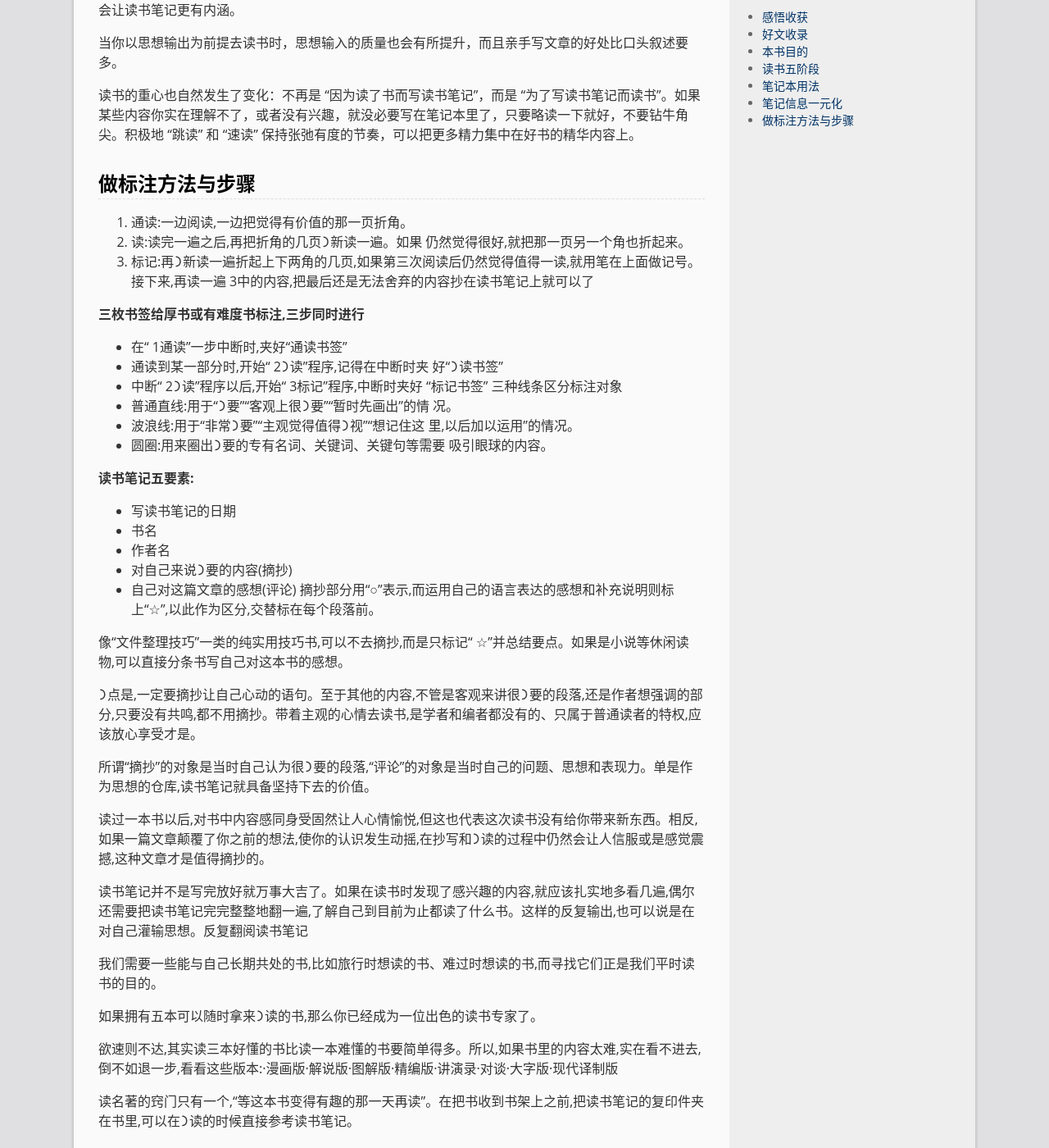
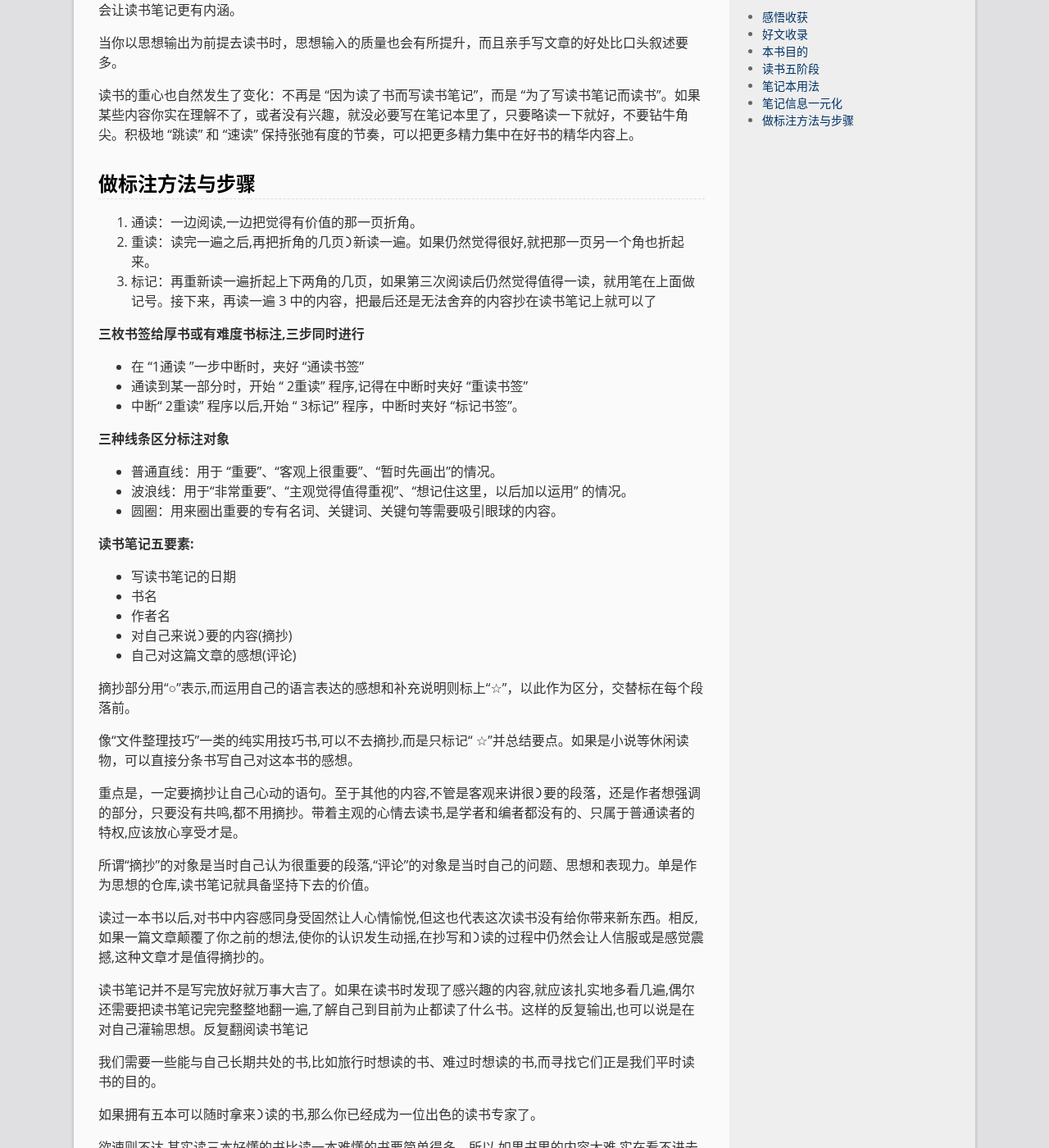
Before and after one commit to LonlyStack/LonlyPan.github.io, a Jekyll site: the page built from _posts/books/2020-05-20-如何有效阅读一本书.md, in a window 1280 px wide and 1400 px high, scrolled down 2157 px. Shown: the whole window at 82% size. Built offline with Jekyll 4.4.1, drawn with Linux system fonts in a browser that asks for light colours; comment, search, counter and statistics services are not loaded.

Commit message:
修改文件: _posts/books/2020-05-20-如何有效阅读一本书.md

```diff
--- a/_posts/books/2020-05-20-如何有效阅读一本书.md
+++ b/_posts/books/2020-05-20-如何有效阅读一本书.md
@@ -81,24 +81,21 @@ review: "本书教你仅使用一个笔记本来完成从找书、购书、读
 
 ## 做标注方法与步骤
 
-1. 通读:一边阅读,一边把觉得有价值的那一⻚折⻆。
-2. 读:读完一遍之后,再把折⻆的几⻚᯿新读一遍。如果
-仍然觉得很好,就把那一⻚另一个⻆也折起来。
-3. 标记:再᯿新读一遍折起上下两⻆的几⻚,如果第三次阅读后仍然觉得值得一读,就用笔在上面做记号。接下来,再读一遍 3中的内容,把最后还是无法舍弃的内容抄在读书笔记上就可以了
+1. 通读：一边阅读,一边把觉得有价值的那一⻚折⻆。
+2. 重读：读完一遍之后,再把折⻆的几⻚᯿新读一遍。如果仍然觉得很好,就把那一⻚另一个⻆也折起来。
+3. 标记：再重新读一遍折起上下两⻆的几⻚，如果第三次阅读后仍然觉得值得一读，就用笔在上面做记号。接下来，再读一遍 3 中的内容，把最后还是无法舍弃的内容抄在读书笔记上就可以了
 
 **三枚书签给厚书或有难度书标注,三步同时进行**
-- 在“ 1通读”一步中断时,夹好“通读书签”
-- 通读到某一部分时,开始“ 2᯿读”程序,记得在中断时夹
-好“᯿读书签”
-- 中断“ 2᯿读”程序以后,开始“ 3标记”程序,中断时夹好
-“标记书签”
-三种线条区分标注对象
-- 普通直线:用于“᯿要”“客观上很᯿要”“暂时先画出”的情
-况。
-- 波浪线:用于“非常᯿要”“主观觉得值得᯿视”“想记住这
-里,以后加以运用”的情况。
-- 圆圈:用来圈出᯿要的专有名词、关键词、关键句等需要
-吸引眼球的内容。
+
+- 在 “1通读 ”一步中断时，夹好 “通读书签”
+- 通读到某一部分时，开始 “ 2重读” 程序,记得在中断时夹好 “重读书签”
+- 中断“ 2重读” 程序以后,开始 “ 3标记” 程序，中断时夹好 “标记书签”。
+
+**三种线条区分标注对象**
+
+- 普通直线：用于 “重要”、“客观上很重要”、“暂时先画出”的情况。
+- 波浪线：用于“非常重要”、“主观觉得值得重视”、“想记住这里，以后加以运用” 的情况。
+- 圆圈：用来圈出重要的专有名词、关键词、关键句等需要吸引眼球的内容。
 
 **读书笔记五要素:**
 - 写读书笔记的日期
@@ -106,13 +103,14 @@ review: "本书教你仅使用一个笔记本来完成从找书、购书、读
 - 作者名
 - 对自己来说᯿要的内容(摘抄)
 - 自己对这篇文章的感想(评论)
-摘抄部分用“○”表示,而运用自己的语言表达的感想和补充说明则标上“☆”,以此作为区分,交替标在每个段落前。
 
-像“文件整理技巧”一类的纯实用技巧书,可以不去摘抄,而是只标记“ ☆”并总结要点。如果是小说等休闲读物,可以直接分条书写自己对这本书的感想。
+摘抄部分用“○”表示,而运用自己的语言表达的感想和补充说明则标上“☆”，以此作为区分，交替标在每个段落前。
 
-᯿点是,一定要摘抄让自己心动的语句。至于其他的内容,不管是客观来讲很᯿要的段落,还是作者想强调的部分,只要没有共鸣,都不用摘抄。带着主观的心情去读书,是学者和编者都没有的、只属于普通读者的特权,应该放心享受才是。
+像“文件整理技巧”一类的纯实用技巧书,可以不去摘抄,而是只标记“ ☆”并总结要点。如果是小说等休闲读物，可以直接分条书写自己对这本书的感想。
 
-所谓“摘抄”的对象是当时自己认为很᯿要的段落,“评论”的对象是当时自己的问题、思想和表现力。单是作为思想的仓库,读书笔记就具备坚持下去的价值。
+重点是，一定要摘抄让自己心动的语句。至于其他的内容,不管是客观来讲很᯿要的段落，还是作者想强调的部分，只要没有共鸣,都不用摘抄。带着主观的心情去读书,是学者和编者都没有的、只属于普通读者的特权,应该放心享受才是。
+
+所谓“摘抄”的对象是当时自己认为很重要的段落,“评论”的对象是当时自己的问题、思想和表现力。单是作为思想的仓库,读书笔记就具备坚持下去的价值。
 
 读过一本书以后,对书中内容感同身受固然让人心情愉悦,但这也代表这次读书没有给你带来新东⻄。相反,如果一篇文章颠覆了你之前的想法,使你的认识发生动摇,在抄写和᯿读的过程中仍然会让人信服或是感觉震撼,这种文章才是值得摘抄的。
 
```
